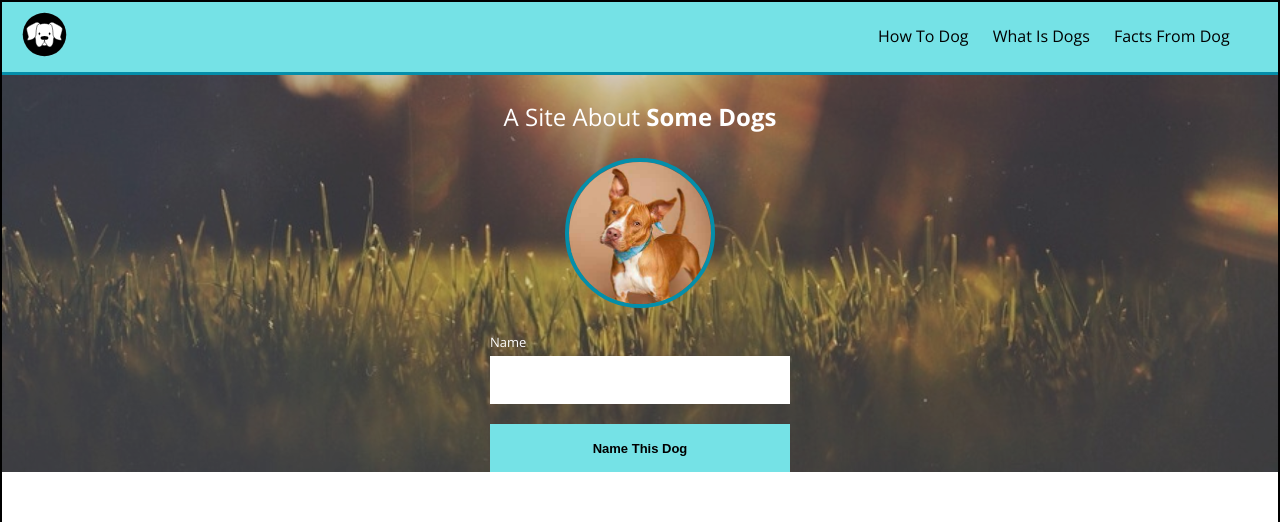
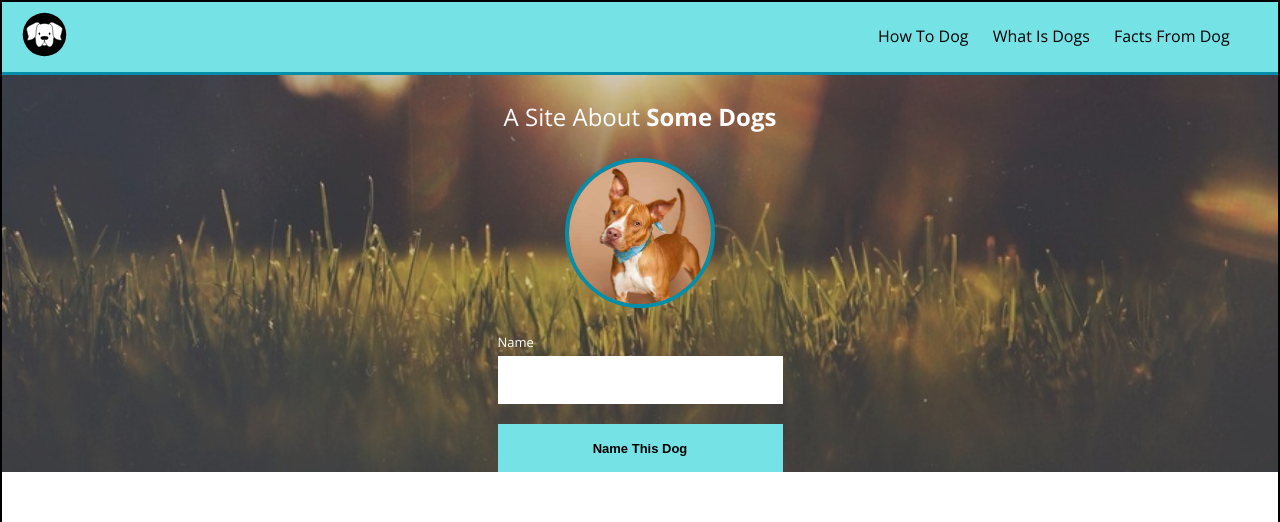
Before and after one commit to AnnaGoodwin/dog-party3, a plain HTML site: page index.html in a window 1280 px wide. Shown: the top 522 px of the page. Drawn offline with nearby package versions, Linux system fonts and the light colour scheme.

Commit message:
Fix width of header content

```diff
--- a/styles1.css
+++ b/styles1.css
@@ -78,7 +78,7 @@ h2 {
 }
 
 .header-content {
-    width: 300px;
+    width: 285px;
     margin: auto;
 }
 
@@ -156,7 +156,7 @@ article {
     display: inline-block;
     vertical-align: text-top;
     margin-top: 35px;
-    width: 33%;
+    /*width: 33%;*/
 }
 
 h3 {
```
